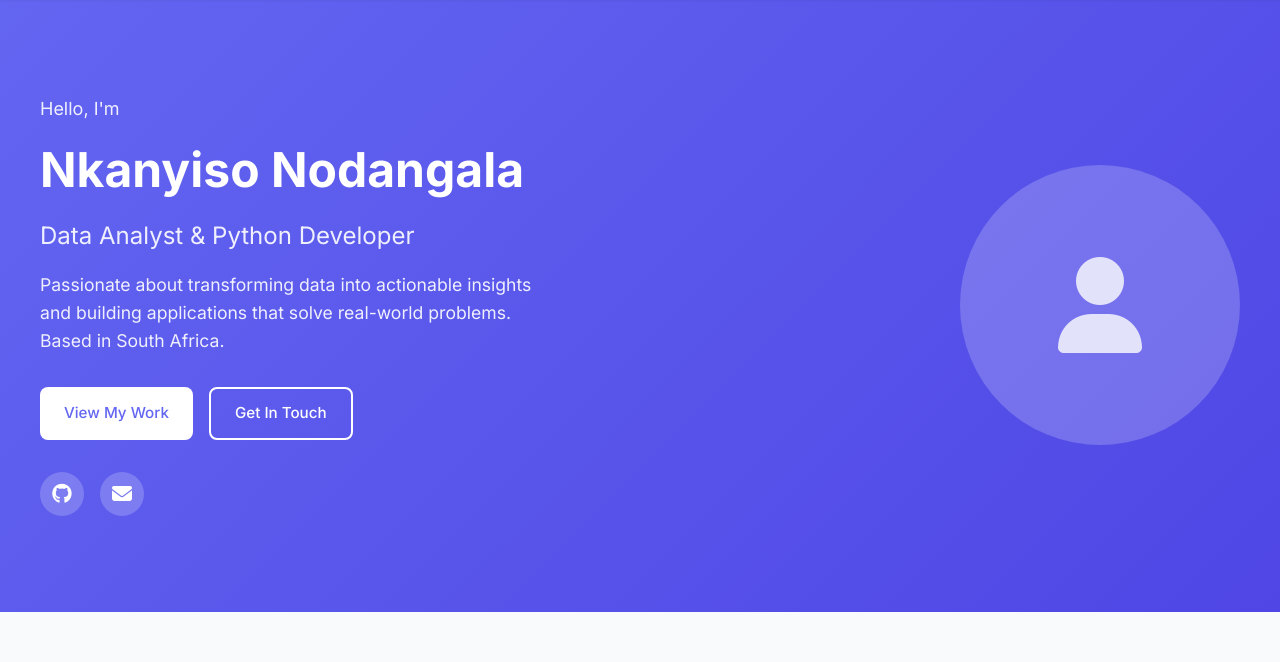
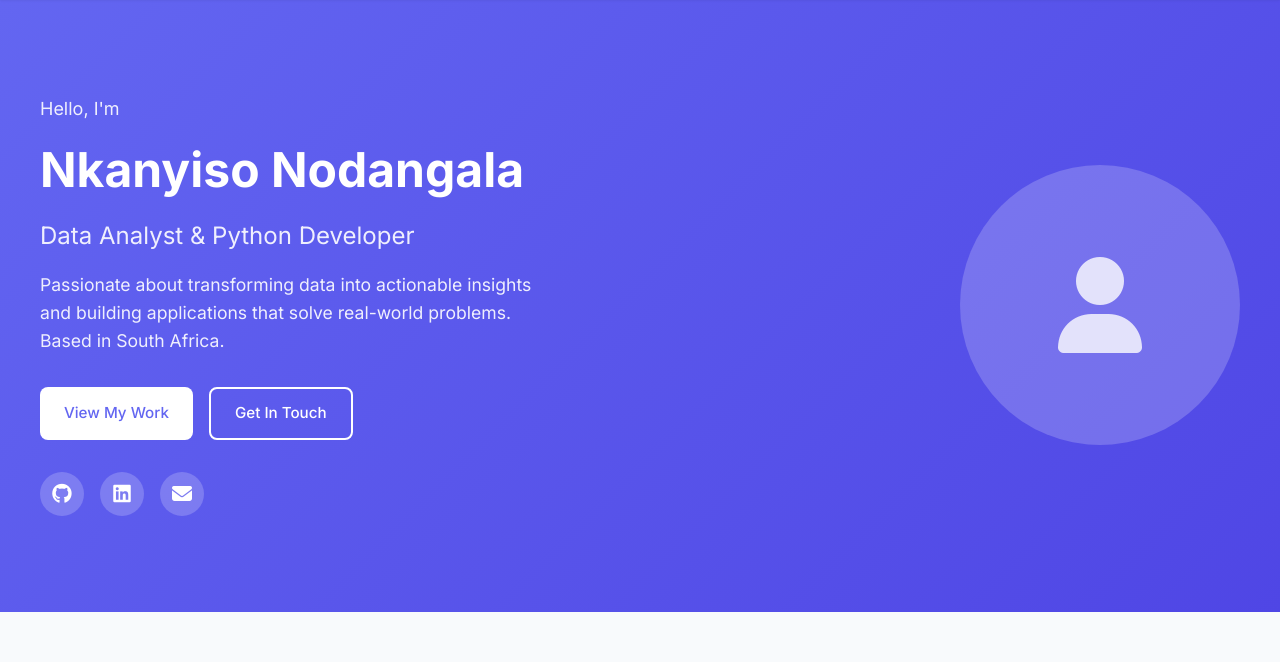
Before and after one commit to INNodangala/DATA-ANALYSIS_PORTFOLIO, a Python web app: template templates/index.html in a window 1280 px wide. Shown: the part 65-727 px from the top of the page. Run offline with Jinja, Linux system fonts and the light colour scheme; the template is opened without the code that fills it, so the values that code supplies are empty.

Commit message:
Add LinkedIn profile link

```diff
--- a/templates/index.html
+++ b/templates/index.html
@@ -35,6 +35,7 @@
                 </div>
                 <div class="hero-social">
                     <a href="https://github.com/INNodangala" target="_blank"><i class="fab fa-github"></i></a>
+                    <a href="https://linkedin.com/in/nkanyiso-nodangala" target="_blank"><i class="fab fa-linkedin"></i></a>
                     <a href="mailto:nkanyisonodangala910@gmail.com"><i class="fas fa-envelope"></i></a>
                 </div>
             </div>
@@ -200,6 +201,7 @@
                 <div class="contact-info">
                     <div class="contact-item"><i class="fas fa-envelope"></i><div><h4>Email</h4><a href="mailto:nkanyisonodangala910@gmail.com">nkanyisonodangala910@gmail.com</a></div></div>
                     <div class="contact-item"><i class="fab fa-github"></i><div><h4>GitHub</h4><a href="https://github.com/INNodangala" target="_blank">github.com/INNodangala</a></div></div>
+                    <div class="contact-item"><i class="fab fa-linkedin"></i><div><h4>LinkedIn</h4><a href="https://linkedin.com/in/nkanyiso-nodangala" target="_blank">linkedin.com/in/nkanyiso-nodangala</a></div></div>
                     <div class="contact-item"><i class="fas fa-map-marker-alt"></i><div><h4>Location</h4><p>South Africa</p></div></div>
                 </div>
             </div>
@@ -211,6 +213,7 @@
             <p>&copy; 2024 Nkanyiso Nodangala. Built with passion.</p>
             <div class="footer-social">
                 <a href="https://github.com/INNodangala" target="_blank"><i class="fab fa-github"></i></a>
+                <a href="https://linkedin.com/in/nkanyiso-nodangala" target="_blank"><i class="fab fa-linkedin"></i></a>
                 <a href="mailto:nkanyisonodangala910@gmail.com"><i class="fas fa-envelope"></i></a>
             </div>
         </div>
```
